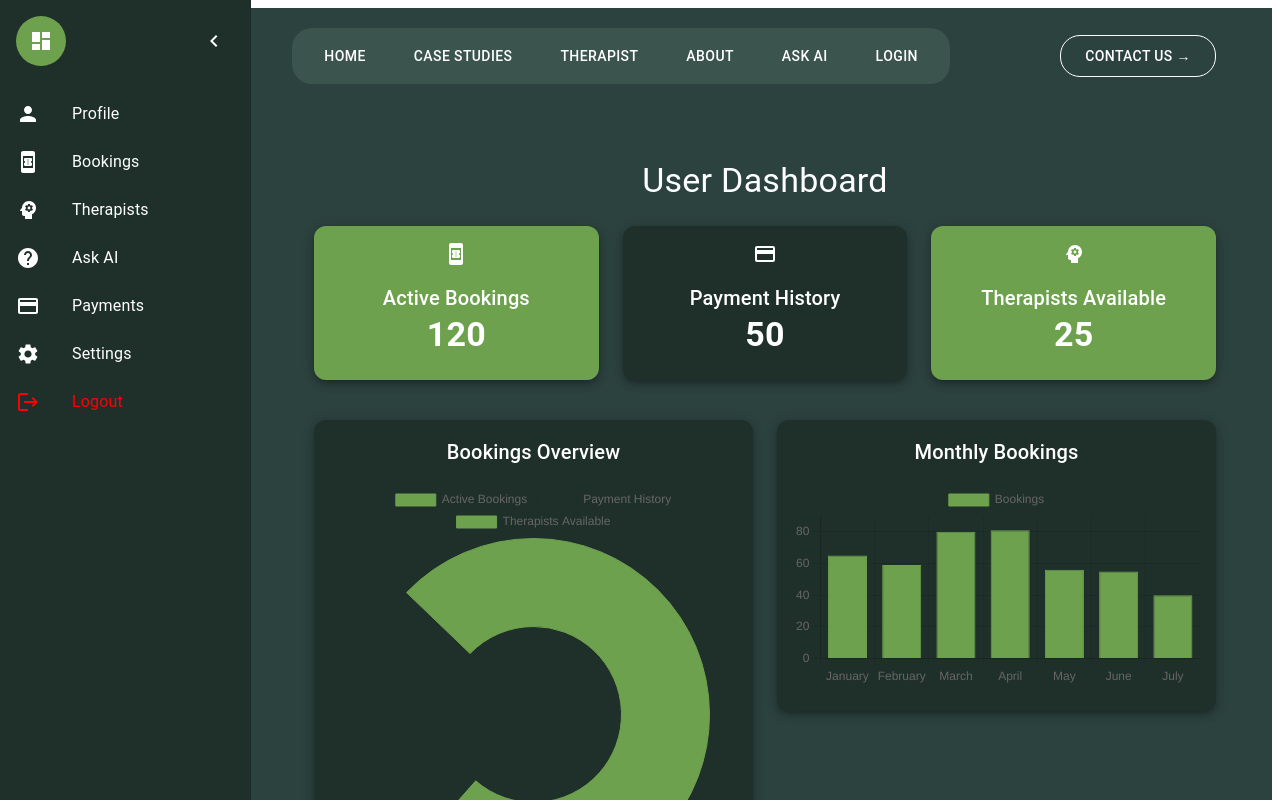
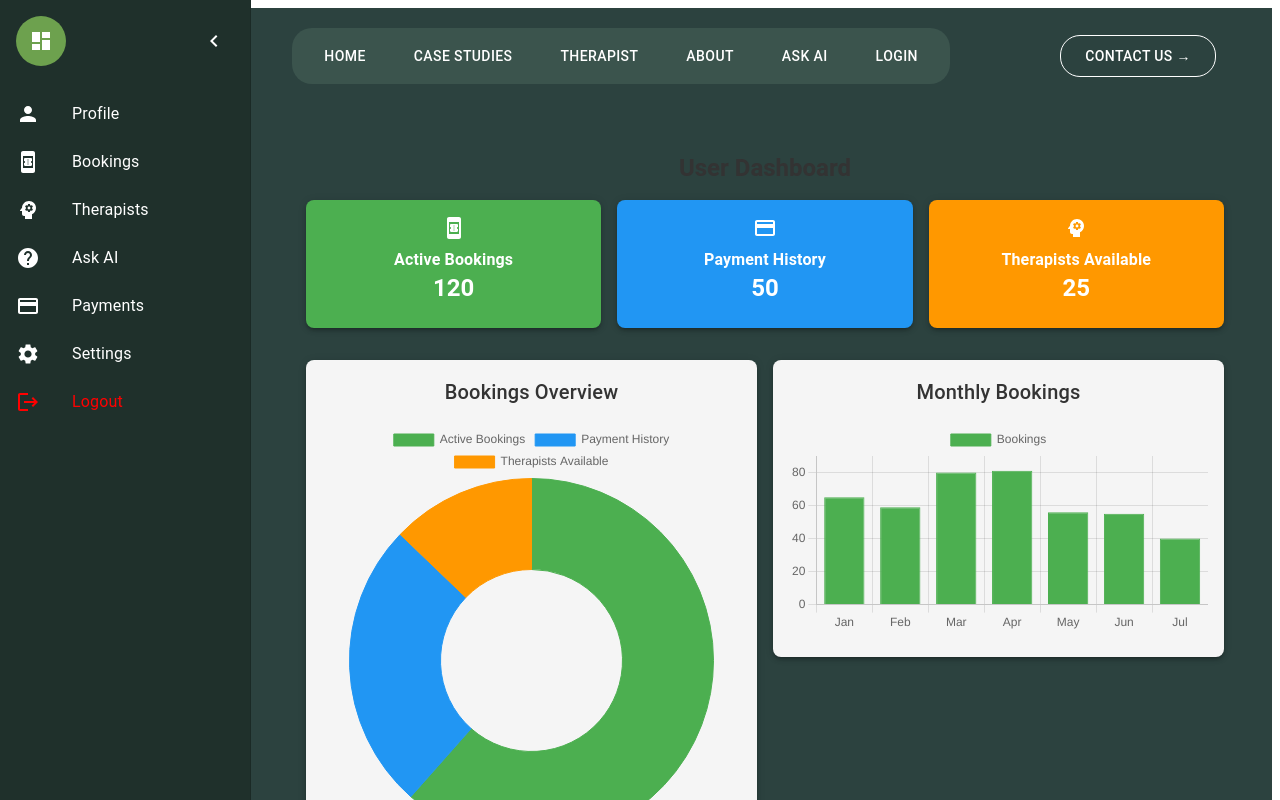
Before and after one commit to Mutai001/Mental-health-app, a React (Vite) app: page /user in a window 1280 px wide. Shown: the top 800 px of the page. Built offline with nearby package versions, Linux system fonts and the light colour scheme.

Commit message:
user overview

```diff
--- a/src/features/UserDash/UserOverview.tsx
+++ b/src/features/UserDash/UserOverview.tsx
@@ -15,9 +15,9 @@ const fadeIn = {
 };
 
 const stats = [
-  { title: "Active Bookings", count: 120, icon: <BookOnlineIcon />, color: "#6DA14E" },
-  { title: "Payment History", count: 50, icon: <PaymentIcon />, color: "#1F302B" },
-  { title: "Therapists Available", count: 25, icon: <PsychologyIcon />, color: "#6DA14E" },
+  { title: "Active Bookings", count: 120, icon: <BookOnlineIcon />, color: "#4CAF50" },
+  { title: "Payment History", count: 50, icon: <PaymentIcon />, color: "#2196F3" },
+  { title: "Therapists Available", count: 25, icon: <PsychologyIcon />, color: "#FF9800" },
 ];
 
 const doughnutData = {
@@ -26,21 +26,21 @@ const doughnutData = {
     {
       label: "Count",
       data: [120, 50, 25],
-      backgroundColor: ["#6DA14E", "#1F302B", "#6DA14E"],
-      borderColor: ["#6DA14E", "#1F302B", "#6DA14E"],
+      backgroundColor: ["#4CAF50", "#2196F3", "#FF9800"],
+      borderColor: ["#4CAF50", "#2196F3", "#FF9800"],
       borderWidth: 1,
     },
   ],
 };
 
 const barData = {
-  labels: ["January", "February", "March", "April", "May", "June", "July"],
+  labels: ["Jan", "Feb", "Mar", "Apr", "May", "Jun", "Jul"],
   datasets: [
     {
       label: "Bookings",
       data: [65, 59, 80, 81, 56, 55, 40],
-      backgroundColor: "#6DA14E",
-      borderColor: "#6DA14E",
+      backgroundColor: "#4CAF50",
+      borderColor: "#4CAF50",
       borderWidth: 1,
     },
   ],
@@ -49,33 +49,33 @@ const barData = {
 function UserOverview() {
   return (
     <motion.div initial="hidden" animate="visible" variants={fadeIn}>
-      <Box sx={{ p: 4, maxWidth: 1200, mx: "auto" }}>
-        <Typography variant="h4" sx={{ color: "#FFFFFF", mb: 3, textAlign: "center" }}>
+      <Box sx={{ p: 3, maxWidth: 1000, mx: "auto" }}>
+        <Typography variant="h5" sx={{ color: "#333", mb: 2, textAlign: "center", fontWeight: "bold" }}>
           User Dashboard
         </Typography>
-        <Grid container spacing={3}>
+        <Grid container spacing={2}>
           {stats.map(({ title, count, icon, color }) => (
-            <Grid item xs={12} sm={6} md={4} key={title}>
+            <Grid item xs={12} sm={4} key={title}>
               <motion.div whileHover={{ scale: 1.05 }} whileTap={{ scale: 0.95 }}>
-                <Card sx={{ backgroundColor: color, color: "white", borderRadius: 3, boxShadow: 5 }}>
+                <Card sx={{ backgroundColor: color, color: "white", borderRadius: 2, boxShadow: 3 }}>
                   <CardContent sx={{ textAlign: "center" }}>
-                    <Box sx={{ display: "flex", justifyContent: "center", alignItems: "center", mb: 2, fontSize: 40 }}>
+                    <Box sx={{ display: "flex", justifyContent: "center", alignItems: "center", mb: 1, fontSize: 30 }}>
                       {icon}
                     </Box>
-                    <Typography variant="h6">{title}</Typography>
-                    <Typography variant="h4" sx={{ fontWeight: "bold" }}>{count}</Typography>
+                    <Typography variant="body1" fontWeight="bold">{title}</Typography>
+                    <Typography variant="h5" sx={{ fontWeight: "bold" }}>{count}</Typography>
                   </CardContent>
                 </Card>
               </motion.div>
             </Grid>
           ))}
         </Grid>
-        <Grid container spacing={3} sx={{ mt: 2 }}>
+        <Grid container spacing={2} sx={{ mt: 2 }}>
           <Grid item xs={12} md={6}>
             <motion.div whileHover={{ scale: 1.02 }}>
-              <Card sx={{ backgroundColor: "#1F302B", color: "white", borderRadius: 3, boxShadow: 5 }}>
+              <Card sx={{ backgroundColor: "#F5F5F5", borderRadius: 2, boxShadow: 3 }}>
                 <CardContent>
-                  <Typography variant="h6" sx={{ mb: 2, textAlign: "center" }}>
+                  <Typography variant="h6" sx={{ mb: 2, textAlign: "center", color: "#333" }}>
                     Bookings Overview
                   </Typography>
                   <Doughnut data={doughnutData} />
@@ -85,9 +85,9 @@ function UserOverview() {
           </Grid>
           <Grid item xs={12} md={6}>
             <motion.div whileHover={{ scale: 1.02 }}>
-              <Card sx={{ backgroundColor: "#1F302B", color: "white", borderRadius: 3, boxShadow: 5 }}>
+              <Card sx={{ backgroundColor: "#F5F5F5", borderRadius: 2, boxShadow: 3 }}>
                 <CardContent>
-                  <Typography variant="h6" sx={{ mb: 2, textAlign: "center" }}>
+                  <Typography variant="h6" sx={{ mb: 2, textAlign: "center", color: "#333" }}>
                     Monthly Bookings
                   </Typography>
                   <Bar data={barData} />
```
